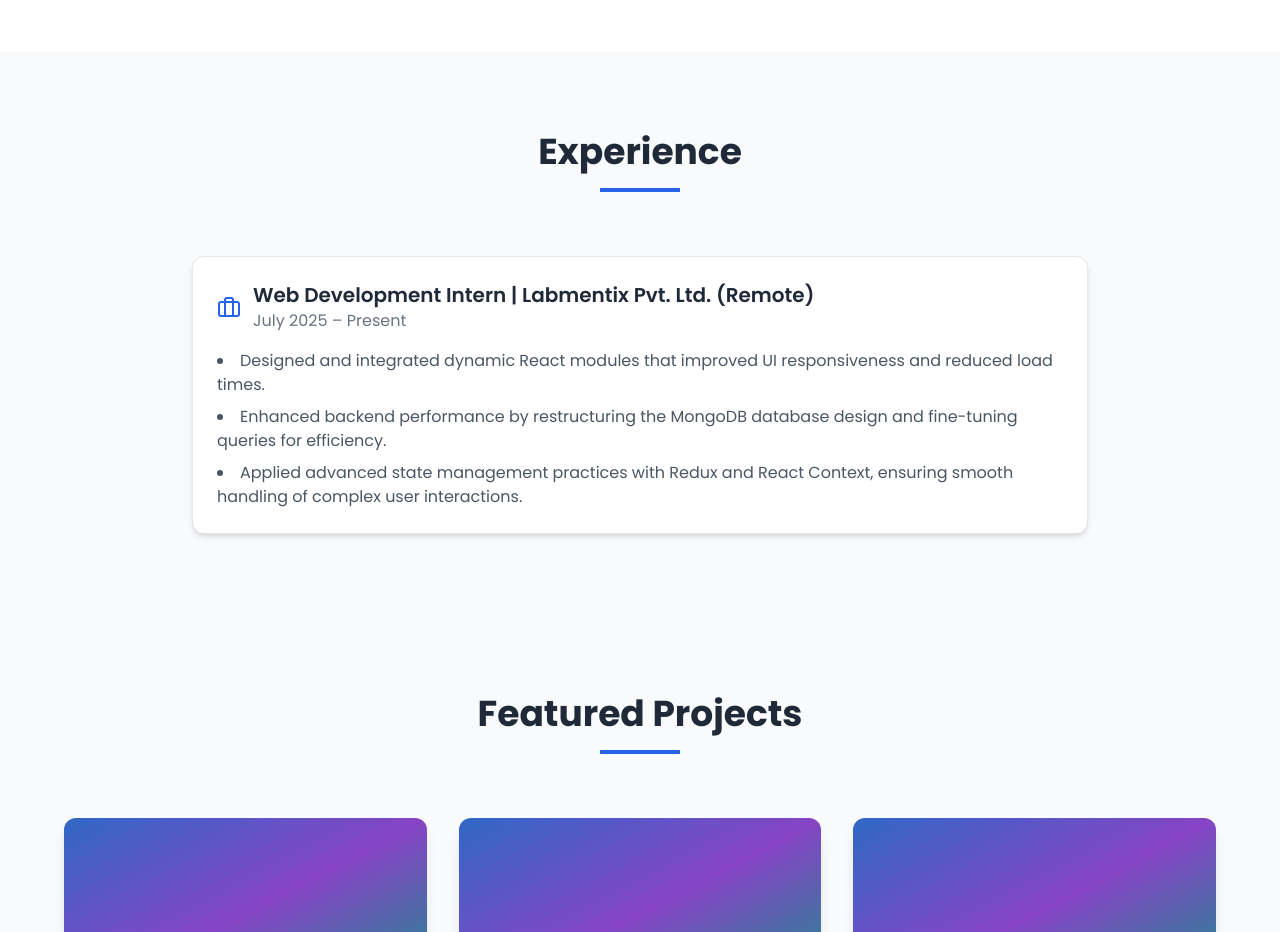
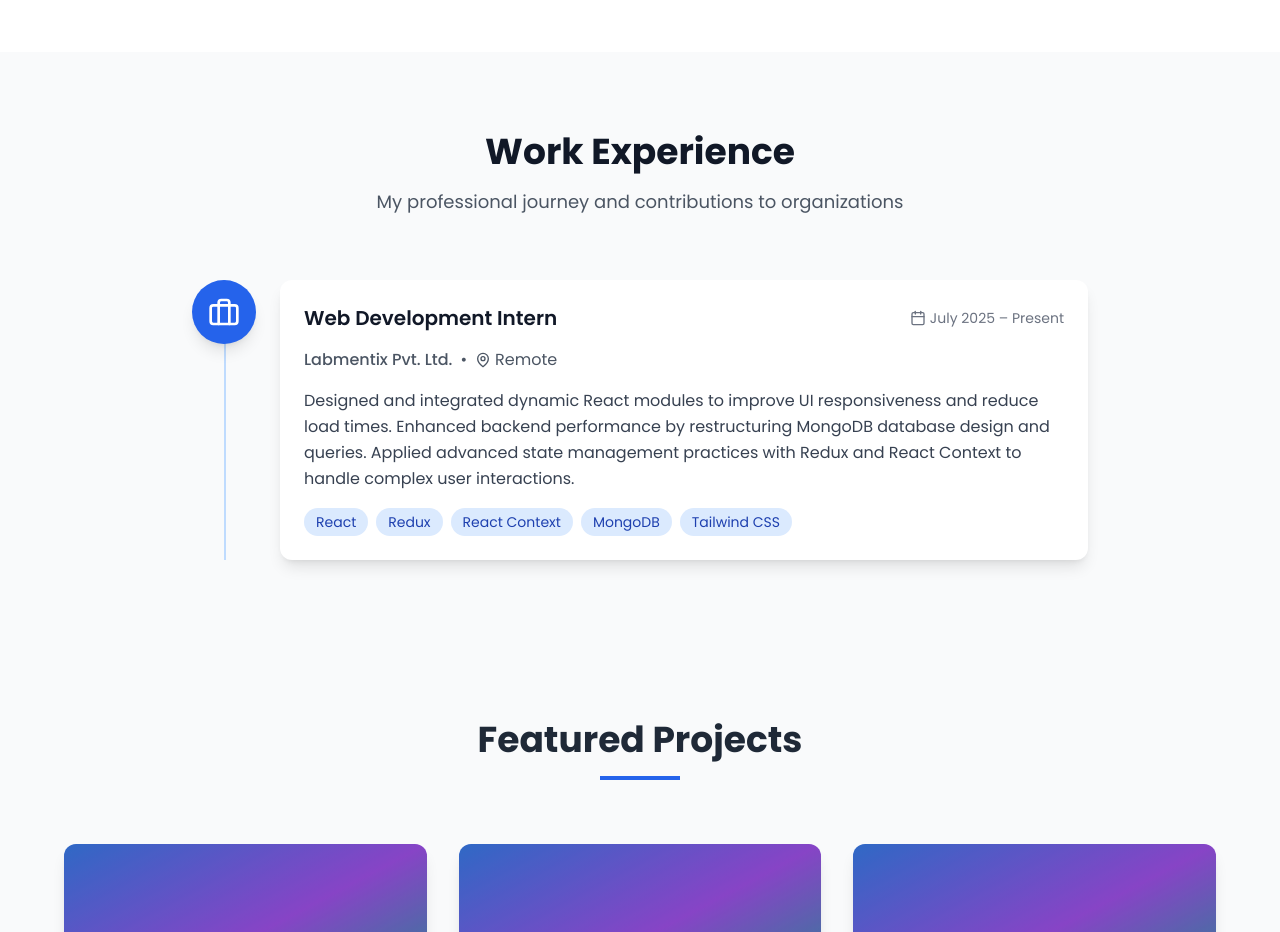
Before and after one commit to Mrigank-Mouli-Singh/Portfolio-off-campus, a React (Vite) app: page / in a window 1280 px wide. Shown: the part 1320-2252 px from the top of the page. Built offline with nearby package versions, Linux system fonts and the light colour scheme.

Commit message:
Update Experience.tsx

```diff
--- a/src/components/Experience.tsx
+++ b/src/components/Experience.tsx
@@ -1,40 +1,83 @@
 import React from 'react';
-import { Briefcase } from 'lucide-react';
-import { experience } from '../data/portfolioData';
+import { Briefcase, Calendar, MapPin } from 'lucide-react';
 
 const Experience: React.FC = () => {
+  const experiences = [
+    {
+      title: "Web Development Intern",
+      company: "Labmentix Pvt. Ltd.",
+      location: "Remote",
+      period: "July 2025 – Present",
+      description:
+        "Designed and integrated dynamic React modules to improve UI responsiveness and reduce load times. Enhanced backend performance by restructuring MongoDB database design and queries. Applied advanced state management practices with Redux and React Context to handle complex user interactions.",
+      technologies: ["React", "Redux", "React Context", "MongoDB", "Tailwind CSS"]
+    }
+  ];
+
   return (
     <section id="experience" className="py-20 bg-gray-50 dark:bg-gray-800">
-      <div className="container mx-auto px-4">
+      <div className="max-w-7xl mx-auto px-4 sm:px-6 lg:px-8">
         <div className="text-center mb-16">
-          <h2 className="text-3xl md:text-4xl font-bold text-gray-800 dark:text-white mb-4">
-            Experience
+          <h2 className="text-3xl md:text-4xl font-bold text-gray-900 dark:text-white mb-4">
+            Work Experience
           </h2>
-          <div className="w-20 h-1 bg-blue-600 mx-auto"></div>
+          <p className="text-lg text-gray-600 dark:text-gray-300 max-w-2xl mx-auto">
+            My professional journey and contributions to organizations
+          </p>
         </div>
 
-        <div className="max-w-4xl mx-auto space-y-8">
-          {experience.map((exp, index) => (
-            <div
-              key={index}
-              className="bg-white dark:bg-gray-900 rounded-xl shadow-md p-6 border border-gray-200 dark:border-gray-700"
-            >
-              <div className="flex items-center mb-4">
-                <Briefcase className="w-6 h-6 text-blue-600 mr-3" />
-                <div>
-                  <h3 className="text-xl font-semibold text-gray-800 dark:text-white">
-                    {exp.role} | {exp.company}
-                  </h3>
-                  <p className="text-gray-500 dark:text-gray-400">{exp.period}</p>
+        <div className="max-w-4xl mx-auto">
+          <div className="relative">
+            {/* Timeline line */}
+            <div className="absolute left-8 top-0 bottom-0 w-0.5 bg-blue-200 dark:bg-blue-800"></div>
+
+            <div className="space-y-12">
+              {experiences.map((exp, index) => (
+                <div key={index} className="relative flex items-start space-x-6">
+                  {/* Timeline dot */}
+                  <div className="flex-shrink-0 w-16 h-16 bg-blue-600 dark:bg-blue-500 rounded-full flex items-center justify-center shadow-lg">
+                    <Briefcase className="w-8 h-8 text-white" />
+                  </div>
+
+                  <div className="flex-1 bg-white dark:bg-gray-900 p-6 rounded-xl shadow-lg hover:shadow-xl transition-shadow duration-200">
+                    <div className="flex flex-col sm:flex-row sm:items-center sm:justify-between mb-4">
+                      <h3 className="text-xl font-semibold text-gray-900 dark:text-white">
+                        {exp.title}
+                      </h3>
+                      <div className="flex items-center text-gray-500 dark:text-gray-400 text-sm mt-1 sm:mt-0">
+                        <Calendar className="w-4 h-4 mr-1" />
+                        {exp.period}
+                      </div>
+                    </div>
+
+                    <div className="flex items-center text-gray-600 dark:text-gray-400 mb-4">
+                      <span className="font-medium">{exp.company}</span>
+                      <span className="mx-2">•</span>
+                      <span className="flex items-center">
+                        <MapPin className="w-4 h-4 mr-1" />
+                        {exp.location}
+                      </span>
+                    </div>
+
+                    <p className="text-gray-700 dark:text-gray-300 leading-relaxed mb-4">
+                      {exp.description}
+                    </p>
+
+                    <div className="flex flex-wrap gap-2">
+                      {exp.technologies.map((tech, techIndex) => (
+                        <span
+                          key={techIndex}
+                          className="px-3 py-1 bg-blue-100 dark:bg-blue-900/30 text-blue-800 dark:text-blue-300 rounded-full text-sm"
+                        >
+                          {tech}
+                        </span>
+                      ))}
+                    </div>
+                  </div>
                 </div>
-              </div>
-              <ul className="list-disc list-inside text-gray-600 dark:text-gray-300 space-y-2">
-                {exp.description.map((point, i) => (
-                  <li key={i}>{point}</li>
-                ))}
-              </ul>
+              ))}
             </div>
-          ))}
+          </div>
         </div>
       </div>
     </section>
```
